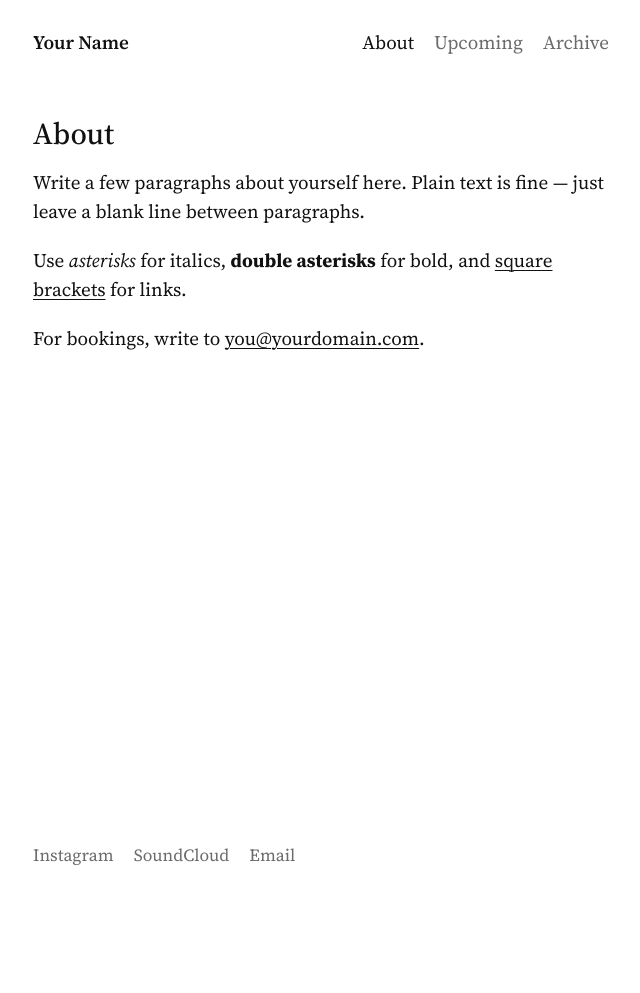
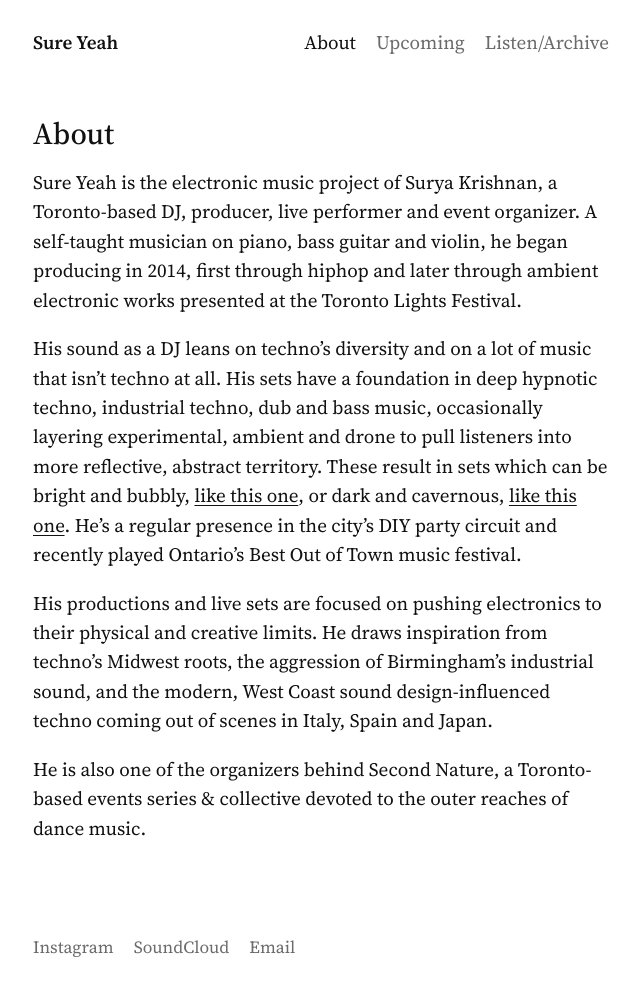
Before and after one commit to surya-krishnan/surya-krishnan.github.io, a Jekyll site: the page built from about.md, in a window 1280 px wide. Shown: the whole page, without its empty margins (319-959 px from the left). Built offline with Jekyll 4.4.1, drawn with Linux system fonts in a browser that asks for light colours; before the commit the page ends 900 px from its top, so only the background shows below that.

Commit message:
feat: adjusted template

```diff
--- a/CNAME
+++ b/CNAME
@@ -1 +1 @@
-yourdomain.com
+sureyeah.ca
--- a/_config.yml
+++ b/_config.yml
@@ -1,23 +1,23 @@
 # ─────────────────────────────────────────────
 #  Site settings — edit these
 # ─────────────────────────────────────────────
-title: Your Name                      # shown top-left and in browser tab
-description: Musician / DJ / artist.  # shown in link previews
-url: "https://yourdomain.com"         # your custom domain, no trailing slash
+title: Sure Yeah                      # shown top-left and in browser tab
+description: Toronto-based DJ and producer  # shown in link previews
+url: "https://sureyeah.ca"         # your custom domain, no trailing slash
 baseurl: ""                           # leave empty when using a custom domain
 
 # Photo on the landing page (put the file in assets/images/)
 landing_photo: /assets/images/me.jpg
-landing_photo_alt: Portrait of Your Name
+landing_photo_alt: Me!
 
 # Links shown at the bottom of every page. Delete or add lines freely.
 links:
   - name: Instagram
-    url: https://instagram.com/yourhandle
+    url: https://instagram.com/suureyeah
   - name: SoundCloud
-    url: https://soundcloud.com/yourhandle
+    url: https://soundcloud.com/sureyeahmusic
   - name: Email
-    url: mailto:you@yourdomain.com
+    url: mailto:booking@sureyeah.ca
 
 # Menu order (each entry must match a page's file)
 nav:
@@ -25,7 +25,7 @@ nav:
     url: /about/
   - title: Upcoming
     url: /upcoming/
-  - title: Archive
+  - title: Listen/Archive
     url: /archive/
 
 # ─────────────────────────────────────────────
--- a/about.md
+++ b/about.md
@@ -4,8 +4,10 @@ title: About
 permalink: /about/
 ---
 
-Write a few paragraphs about yourself here. Plain text is fine — just leave a blank line between paragraphs.
+Sure Yeah is the electronic music project of Surya Krishnan, a Toronto-based DJ, producer, live performer and event organizer. A self-taught musician on piano, bass guitar and violin, he began producing in 2014, first through hiphop and later through ambient electronic works presented at the Toronto Lights Festival.
 
-Use *asterisks* for italics, **double asterisks** for bold, and [square brackets](https://example.com) for links.
+His sound as a DJ leans on techno’s diversity and on a lot of music that isn’t techno at all. His sets have a foundation in deep hypnotic techno, industrial techno, dub and bass music, occasionally layering experimental, ambient and drone to pull listeners into more reflective, abstract territory. These result in sets which can be bright and bubbly, [like this one](https://soundcloud.com/non-verbal-communication/pondcast-005), or dark and cavernous, [like this one](https://soundcloud.com/another-setting-radio/071226-sure-yeah-b2b-utopos). He’s a regular presence in the city’s DIY party circuit and recently played Ontario's Best Out of Town music festival.
 
-For bookings, write to [you@yourdomain.com](mailto:you@yourdomain.com).
+His productions and live sets are focused on pushing electronics to their physical and creative limits. He draws inspiration from techno’s Midwest roots, the aggression of Birmingham’s industrial sound, and the modern, West Coast sound design-influenced techno coming out of scenes in Italy, Spain and Japan.
+
+He is also one of the organizers behind Second Nature, a Toronto-based events series & collective devoted to the outer reaches of dance music.
```
Also changed, not shown: archive.md (+27 -8 lines), index.md (+1 -1 lines), upcoming.md (+6 -9 lines), README.md, 1 other file.
